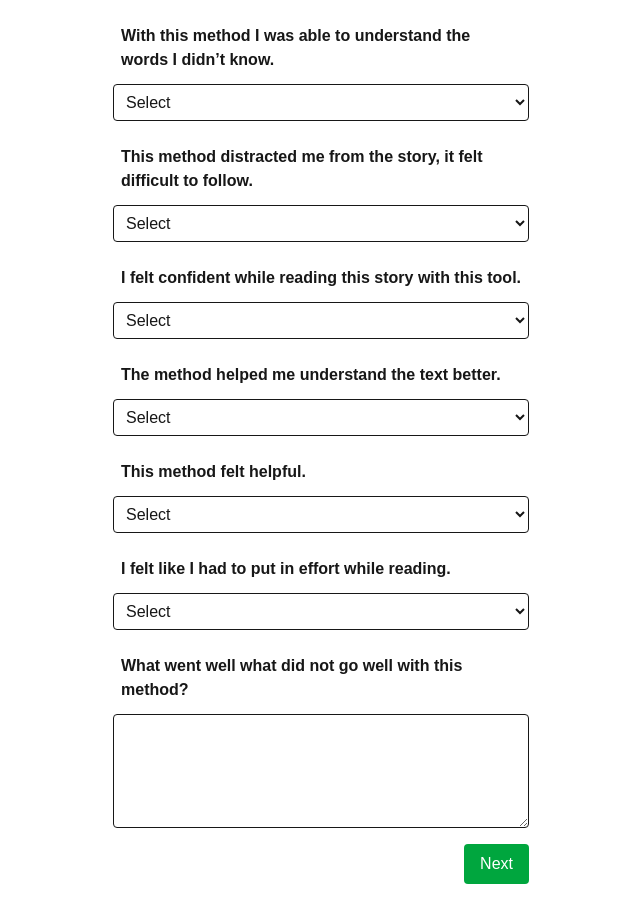
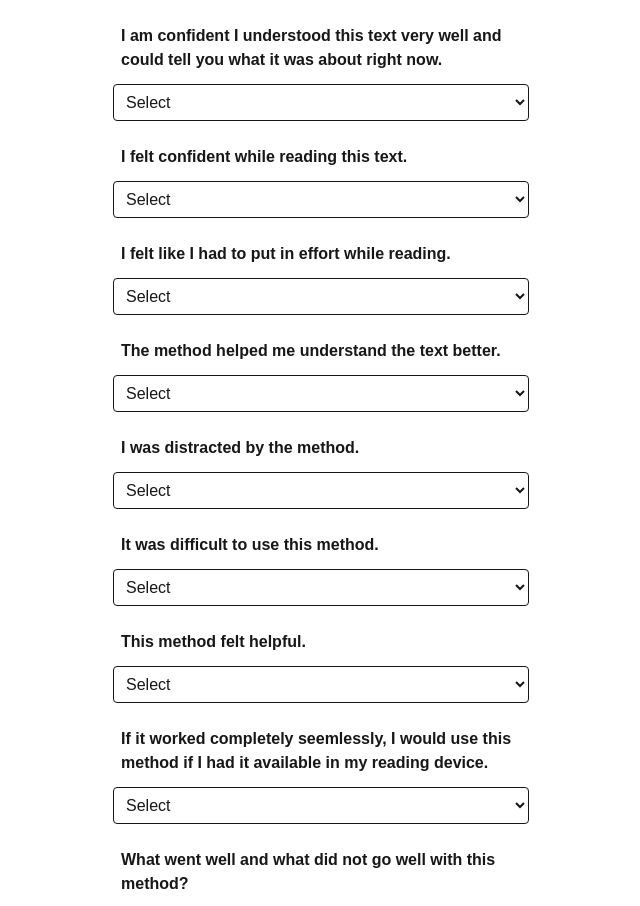
Before and after one commit to annappnkl/digital-reading, a Next.js app: page /conditionfeedback in a window 1280 px wide. Shown: the top 906 px of the page, without its empty margins (319-959 px from the left). Built offline with nearby package versions, Linux system fonts and the light colour scheme.

Commit message:
conditional changes to the study questions, if no method in use, questions change

```diff
--- a/pages/conditionfeedback.tsx
+++ b/pages/conditionfeedback.tsx
@@ -15,6 +15,8 @@ export default function ConditionFeedback() {
     confidence: '',
     usefulness: '',
     notes: '',
+    distraction: '',
+    future_use: ''
   });
 
     const [questions, setQuestions] = useState<{ question: string, answer: string }[]>([]);
@@ -104,7 +106,7 @@ export default function ConditionFeedback() {
         </div>
         )}
 
-        <label className="block p-2 mb-1 font-semibold">With this method I was able to understand the words I didn’t know.</label>
+        <label className="block p-2 mb-1 font-semibold">I am confident I understood this text very well and could tell you what it was about right now.</label>
         <select name="comprehension" value={formData.comprehension} onChange={handleChange} className="block mb-4 p-2 border rounded w-full">
         <option value="">Select</option>
         <option value="1">Completely agree</option>
@@ -114,8 +116,8 @@ export default function ConditionFeedback() {
         <option value="5">Completely disagree</option>
         </select>
 
-        <label className="block p-2 mb-1 font-semibold">This method distracted me from the story, it felt difficult to follow.</label>
-        <select name="difficulty" value={formData.difficulty} onChange={handleChange} className="block mb-4 p-2 border rounded w-full">
+        <label className="block p-2 mb-1 font-semibold">I felt confident while reading this text.</label>
+        <select name="confidence" value={formData.confidence} onChange={handleChange} className="block mb-4 p-2 border rounded w-full">
         <option value="">Select</option>
         <option value="1">Completely agree</option>
         <option value="2">Somewhat agree</option>
@@ -124,15 +126,18 @@ export default function ConditionFeedback() {
         <option value="5">Completely disagree</option>
         </select>
 
-        <label className="block p-2 mb-1 font-semibold">I felt confident while reading this story with this tool.</label>
-        <select name="confidence" value={formData.confidence} onChange={handleChange} className="block mb-4 p-2 border rounded w-full">
-        <option value="">Select</option>
-        <option value="1">Completely agree</option>
-        <option value="2">Somewhat agree</option>
-        <option value="3">Neutral</option>
-        <option value="4">Somewhat disagree</option>
-        <option value="5">Completely disagree</option>
+        <label className="block p-2 mb-1 font-semibold">I felt like I had to put in effort while reading.</label>
+        <select name="stress" value={formData.stress} onChange={handleChange} className="block mb-4 p-2 border rounded w-full">
+            <option value="">Select</option>
+            <option value="1">Completely agree</option>
+            <option value="2">Somewhat agree</option>
+            <option value="3">Neutral</option>
+            <option value="4">Somewhat disagree</option>
+            <option value="5">Completely disagree</option>
         </select>
+
+        {intervention !== 'click_only' && (
+        <>
 
         <label className="block p-2 mb-1 font-semibold">The method helped me understand the text better.</label>
         <select name="usefulness" value={formData.usefulness} onChange={handleChange} className="block mb-4 p-2 border rounded w-full">
@@ -144,30 +149,51 @@ export default function ConditionFeedback() {
         <option value="5">Completely disagree</option>
         </select>
 
+        <label className="block p-2 mb-1 font-semibold">I was distracted by the method.</label>
+            <select name="distraction" value={formData.distraction} onChange={handleChange} className="block mb-4 p-2 border rounded w-full">
+            <option value="">Select</option>
+            <option value="1">Completely agree</option>
+            <option value="2">Somewhat agree</option>
+            <option value="3">Neutral</option>
+            <option value="4">Somewhat disagree</option>
+            <option value="5">Completely disagree</option>
+        </select>
 
-      <label className="block p-2 mb-1 font-semibold">This method felt helpful.</label>
-      <select name="helpfulness" value={formData.helpfulness} onChange={handleChange} className="block mb-4 p-2 border rounded w-full">
-        <option value="">Select</option>
-        <option value="1">Completely agree</option>
-        <option value="2">Somewhat agree</option>
-        <option value="3">Neutral</option>
-        <option value="4">Somewhat disagree</option>
-        <option value="5">Completely disagree</option>
-      </select>
+        <label className="block p-2 mb-1 font-semibold">It was difficult to use this method.</label>
+            <select name="difficulty" value={formData.difficulty} onChange={handleChange} className="block mb-4 p-2 border rounded w-full">
+            <option value="">Select</option>
+            <option value="1">Completely agree</option>
+            <option value="2">Somewhat agree</option>
+            <option value="3">Neutral</option>
+            <option value="4">Somewhat disagree</option>
+            <option value="5">Completely disagree</option>
+        </select>
 
-      <label className="block p-2 mb-1 font-semibold">I felt like I had to put in effort while reading.</label>
-      <select name="stress" value={formData.stress} onChange={handleChange} className="block mb-4 p-2 border rounded w-full">
-        <option value="">Select</option>
-        <option value="1">Completely agree</option>
-        <option value="2">Somewhat agree</option>
-        <option value="3">Neutral</option>
-        <option value="4">Somewhat disagree</option>
-        <option value="5">Completely disagree</option>
-      </select>
+        <label className="block p-2 mb-1 font-semibold">This method felt helpful.</label>
+        <select name="helpfulness" value={formData.helpfulness} onChange={handleChange} className="block mb-4 p-2 border rounded w-full">
+            <option value="">Select</option>
+            <option value="1">Completely agree</option>
+            <option value="2">Somewhat agree</option>
+            <option value="3">Neutral</option>
+            <option value="4">Somewhat disagree</option>
+            <option value="5">Completely disagree</option>
+        </select>
 
-      <label className="block p-2 mb-1 font-semibold">What went well what did not go well with this method?</label>
-      <textarea name="notes" value={formData.notes} onChange={handleChange} className="block mb-4 p-2 border rounded w-full" rows={4}></textarea>
+        <label className="block p-2 mb-1 font-semibold">If it worked completely seemlessly, I would use this method if I had it available in my reading device.</label>
+        <select name="future_use" value={formData.future_use} onChange={handleChange} className="block mb-4 p-2 border rounded w-full">
+            <option value="">Select</option>
+            <option value="1">Completely agree</option>
+            <option value="2">Somewhat agree</option>
+            <option value="3">Neutral</option>
+            <option value="4">Somewhat disagree</option>
+            <option value="5">Completely disagree</option>
+        </select>
 
+        <label className="block p-2 mb-1 font-semibold">What went well and what did not go well with this method?</label>
+        <textarea name="notes" value={formData.notes} onChange={handleChange} className="block mb-4 p-2 border rounded w-full" rows={4}></textarea>
+
+        </>
+        )}
 
       <div className="flex justify-end">
         <button onClick={handleSubmit} className="px-4 py-2 bg-green-600 text-white rounded">
--- a/pages/readingstudy.tsx
+++ b/pages/readingstudy.tsx
@@ -94,7 +94,7 @@ export default function Home() {
       synonym: "This method will replace a word with a simpler word or expression.",
       explanation: "This method will explain a word to you in simple english.",
       translation: "This method will translate a word to your native language.",
-      click_only: "This method, will highlight a word you click. If you want to you can then look it up in a dictionary on a new tab.",
+      click_only: "Just read the following text. If you want to highligh a word, click it, but nothing else will happen.",
     };
 
     return (
```
